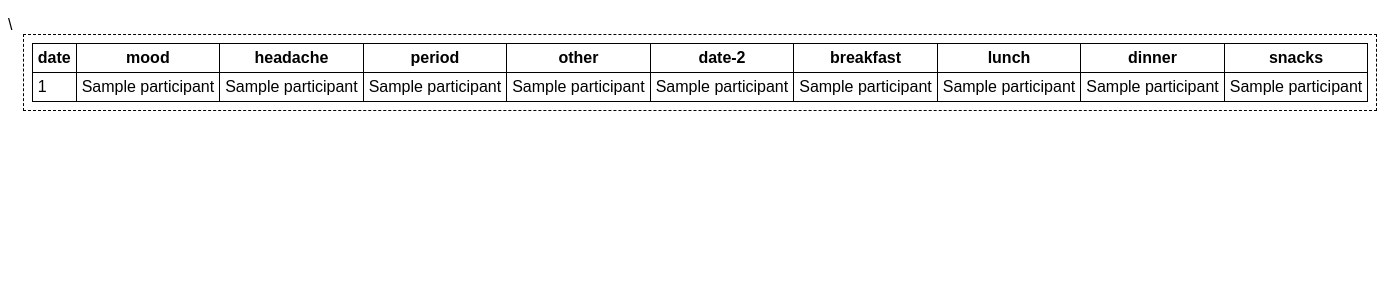
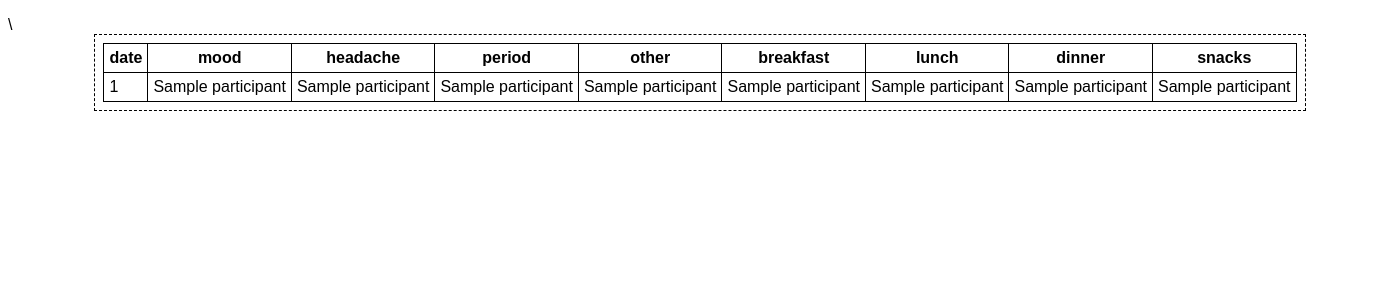
Before and after one commit to p3mc/journal, a Flask app: template templates/participants.html in a window 1400 px wide. Shown: the top 300 px of the page. Run offline with Flask 3, Linux system fonts and the light colour scheme; the template is opened without the code that fills it: most values are stand-ins (such as "Sample title", 1, 10 or a date in 2020).

Commit message:
Add files via upload

```diff
--- a/app.py
+++ b/app.py
@@ -54,7 +54,7 @@ def food():
 def participants():
 	connect = sqlite3.connect('database.db')
 	cursor = connect.cursor()
-	cursor.execute('SELECT * FROM PARTICIPANTS, FOOD')
+	cursor.execute('SELECT * FROM PARTICIPANTS INNER JOIN FOOD on FOOD.date = PARTICIPANTS.date;') # lub ('SELECT * FROM PARTICIPANTS UNION SELECT * FROM FOOD;')
 	data = cursor.fetchall()
 	return render_template("participants.html", data=data)
 if __name__ == '__main__':
--- a/templates/participants.html
+++ b/templates/participants.html
@@ -22,7 +22,7 @@
               <th>headache</th>
               <th>period</th>
               <th>other</th>
-	      <th>date-2</th>
+<!--	      <th>date-2</th> -->
 	      <th>breakfast</th>
 	      <th>lunch</th>
 	      <th>dinner</th>
@@ -35,7 +35,7 @@
                  <td>{{participant[2]}}</td>
                  <td>{{participant[3]}}</td>
 		 <td>{{participant[4]}}</td>
-  	       	<td>{{participant[5]}}</td>
+  	       <!--	<td>{{participant[5]}}</td> -->
                  <td>{{participant[6]}}</td>
                  <td>{{participant[7]}}</td>
                  <td>{{participant[8]}}</td>
```
